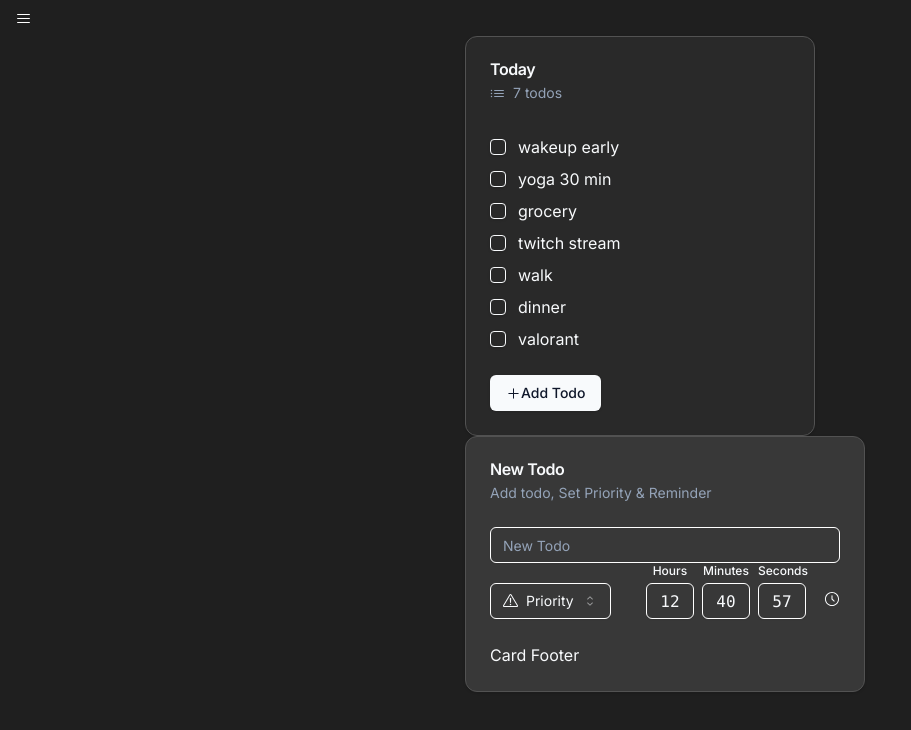
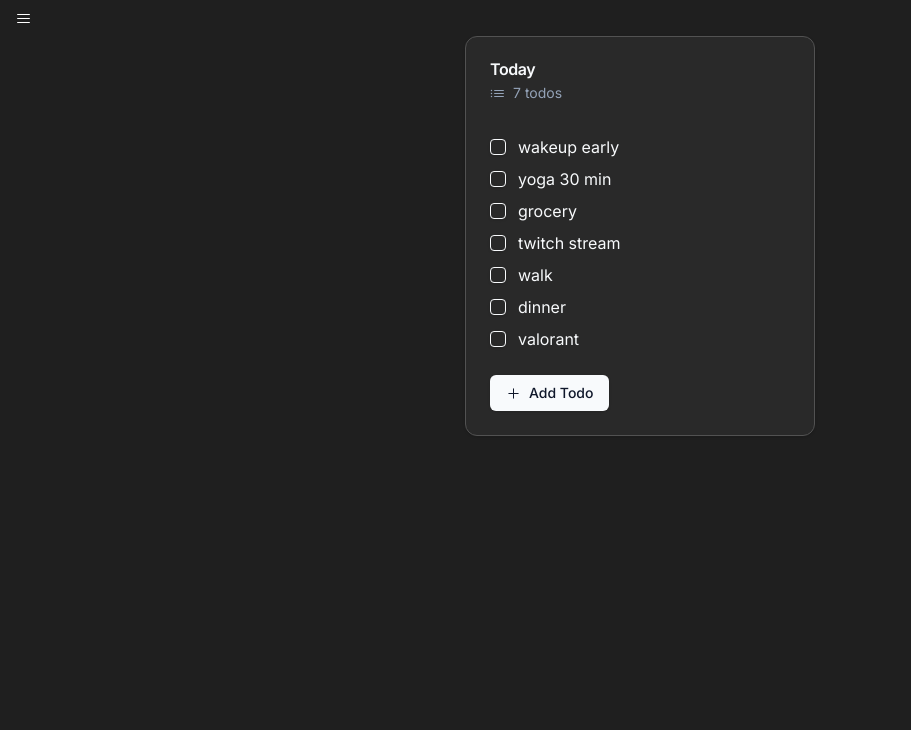
Before and after one commit to kewalkhondekar25/Todo-Fusion, a Next.js app in the folder apps/web/: page /today in a window 1280 px wide. Shown: the top 730 px of the page, without its empty margins (0-911 px from the left). Built offline with nearby package versions, Linux system fonts and the light colour scheme.

Commit message:
feat: New Todo func added

```diff
--- a/apps/web/app/components/AddTodo.tsx
+++ b/apps/web/app/components/AddTodo.tsx
@@ -11,18 +11,21 @@ import Inputs from './input/Inputs'
 import PrioritySelect from './priority/PrioritySelect'
 import  {TimePickerDemo}  from './TimePicker'
 import { Label } from './ui/label2'
+import { Button } from './ui/button'
+import { AddCloseTodoBtn } from './buttons/Buttons'
 
 
 const AddTodo = () => {
   const [date, setDate] = useState<Date | undefined>(new Date());
   return (
-    <section className='absolute'>
+    <section className='absolute top-[325px] right-[100px]'>
       <Card className="w-[400px] bg-[#383838] border-[#525252]">
         <CardHeader>
           <CardTitle>New Todo</CardTitle>
           <CardDescription>Add todo, Set Priority & Reminder</CardDescription>
         </CardHeader>
         <CardContent>
+          <form action="submit">
             <div>
                 <Inputs/>
               <div className='flex justify-between place-items-center'>
@@ -33,11 +36,17 @@ const AddTodo = () => {
                   <TimePickerDemo date={date} setDate={setDate}/>
                 </div>
               </div>
-            <div></div>
             </div>
+            <button>submit</button>
+          </form>
         </CardContent>
-        <CardFooter>
-          <p>Card Footer</p>
+        <CardFooter className='flex justify-between'>
+            <AddCloseTodoBtn>
+              <span>Close</span>
+            </AddCloseTodoBtn>
+            <AddCloseTodoBtn>
+              <span>Add Todo</span>
+            </AddCloseTodoBtn>
         </CardFooter>
       </Card>
     </section>
--- a/apps/web/app/components/TodayCard.tsx
+++ b/apps/web/app/components/TodayCard.tsx
@@ -15,12 +15,16 @@ import { Checkbox } from "./ui/checkbox"
 import { ListBulletIcon, PlusIcon } from '@radix-ui/react-icons'
 import { TodaysTodoCheckBox } from './checkboxes/CheckBoxes'
 import { useAppSelector } from '../../lib/store/hooks/hooks'
+import { AddCloseTodoBtn } from './buttons/Buttons'
 import AddTodo from './AddTodo'
+
+
 
 const TodayCard = () => {
 
   const todos = ["wakeup early", "yoga 30 min", "grocery", "twitch stream", "walk", "dinner", "valorant"];
   const {isChecked} = useAppSelector(state => state.checked);
+  const {isAddTodoOpen} = useAppSelector(state => state.todo)
   console.log("is checked?", isChecked);
 
   return (
@@ -29,7 +33,7 @@ const TodayCard = () => {
       <CardHeader>
         <CardTitle>Today</CardTitle>
         <CardDescription className='flex place-items-center gap-2'>
-            <ListBulletIcon/>
+              <ListBulletIcon/>
             {todos.length} todos
         </CardDescription>
       </CardHeader>
@@ -48,13 +52,16 @@ const TodayCard = () => {
         }
       </CardContent>
       <CardFooter>
-        <Button>
-          <PlusIcon/>
-          Add Todo
-        </Button>
+        <AddCloseTodoBtn>
+            <div className='flex place-items-center gap-2'>
+              <PlusIcon/>
+              <span>Add Todo</span>
+            </div>
+        </AddCloseTodoBtn>
       </CardFooter>
     </Card>
-    <AddTodo/>
+    {isAddTodoOpen && <AddTodo/>}
+    {/* <AddTodo/> */}
     </section>
   )
 }
--- a/apps/web/app/components/buttons/Buttons.tsx
+++ b/apps/web/app/components/buttons/Buttons.tsx
@@ -2,7 +2,11 @@
 import { Button } from "../ui/button"
 import { useAppDispatch } from "../../../lib/store/hooks/hooks"
 import { toggle } from "../../../lib/store/features/slider/sliderSlice"
+import { openAddTodo } from "../../../lib/store/features/todos/todoSlice"
+
 import {HamburgerMenuIcon} from "@radix-ui/react-icons"
+import { PlusIcon } from '@radix-ui/react-icons'
+
 
 
 export const AlertButton = () => {
@@ -22,3 +26,12 @@ export const SliderToggleBtn = () => {
     <HamburgerMenuIcon/>
   </Button>
 }
+
+//add/close new todo btn
+export const AddCloseTodoBtn = ({children}: {children: React.ReactElement}) => {
+  const dispatch = useAppDispatch();
+  const handleOpenCloseAddTodo = () => {
+    dispatch(openAddTodo())
+  }
+  return <Button onClick={handleOpenCloseAddTodo}>{children}</Button>
+}
--- a/apps/web/app/components/input/Inputs.tsx
+++ b/apps/web/app/components/input/Inputs.tsx
@@ -3,7 +3,7 @@ import { Input } from "../ui/input2"
 
 const Inputs = () => {
   return (
-    <Input type="text" className='border-white' placeholder="New Todo"/>
+    <Input type="text" name='newtodo' className='border-white' placeholder="New Todo"/>
   )
 }
 
--- a/apps/web/app/components/priority/PrioritySelect.tsx
+++ b/apps/web/app/components/priority/PrioritySelect.tsx
@@ -13,15 +13,15 @@ import {ExclamationTriangleIcon} from "@radix-ui/react-icons"
 
 const PrioritySelect = () => {
   return (
-    <Select>
+    <Select name="priority">
       <SelectTrigger className=" border-white gap-2">
         <ExclamationTriangleIcon/>
         <SelectValue placeholder="Priority" />
       </SelectTrigger>
       <SelectContent className="bg-[#525252]">
-        <SelectItem value="light">Priority 1</SelectItem>
-        <SelectItem value="dark">Priority 2</SelectItem>
-        <SelectItem value="system">Priority 3</SelectItem>
+        <SelectItem value="priority1">Priority 1</SelectItem>
+        <SelectItem value="priority2">Priority 2</SelectItem>
+        <SelectItem value="priority3">Priority 3</SelectItem>
       </SelectContent>
     </Select>
 
--- /dev/null
+++ b/apps/web/lib/store/features/todos/todoSlice.ts
@@ -0,0 +1,21 @@
+import { createSlice } from "@reduxjs/toolkit";
+
+type TodoType = {
+  isAddTodoOpen: boolean
+};
+
+const initialState = {
+  isAddTodoOpen: false
+};
+
+export const todoSlice = createSlice({
+  name: "todo",
+  initialState,
+  reducers: {
+    openAddTodo: (state) => {
+      state.isAddTodoOpen = !state.isAddTodoOpen
+    }
+  }
+});
+export const {openAddTodo} = todoSlice.actions;
+export default todoSlice.reducer;
--- a/apps/web/lib/store/store.ts
+++ b/apps/web/lib/store/store.ts
@@ -2,6 +2,7 @@ import { configureStore } from '@reduxjs/toolkit'
 import counterReducer from "./features/counter/counterSlice"
 import sliderReducer from "./features/slider/sliderSlice"
 import checkReducer from "./features/checked/checkedSlice"
+import addTodoReducer from "./features/todos/todoSlice"
 
 //rtk nextjs setup
 export const makeStore = () => {
@@ -9,7 +10,8 @@ export const makeStore = () => {
     reducer: {
       counter: counterReducer,
       slider: sliderReducer,
-      checked: checkReducer
+      checked: checkReducer,
+      todo: addTodoReducer
     }
   })
 }
```
Lines whose indentation alone changed are shown as unchanged.
